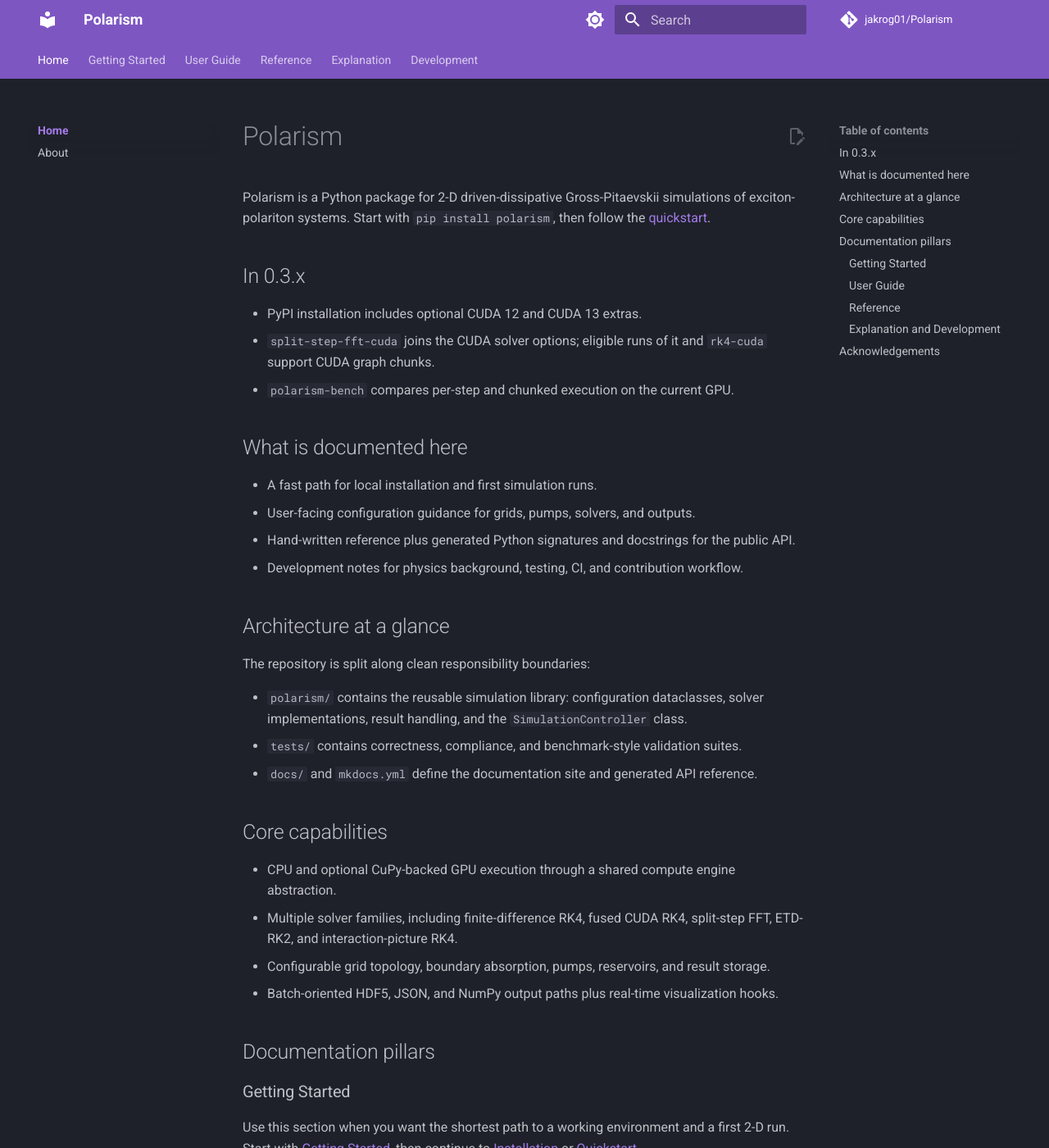
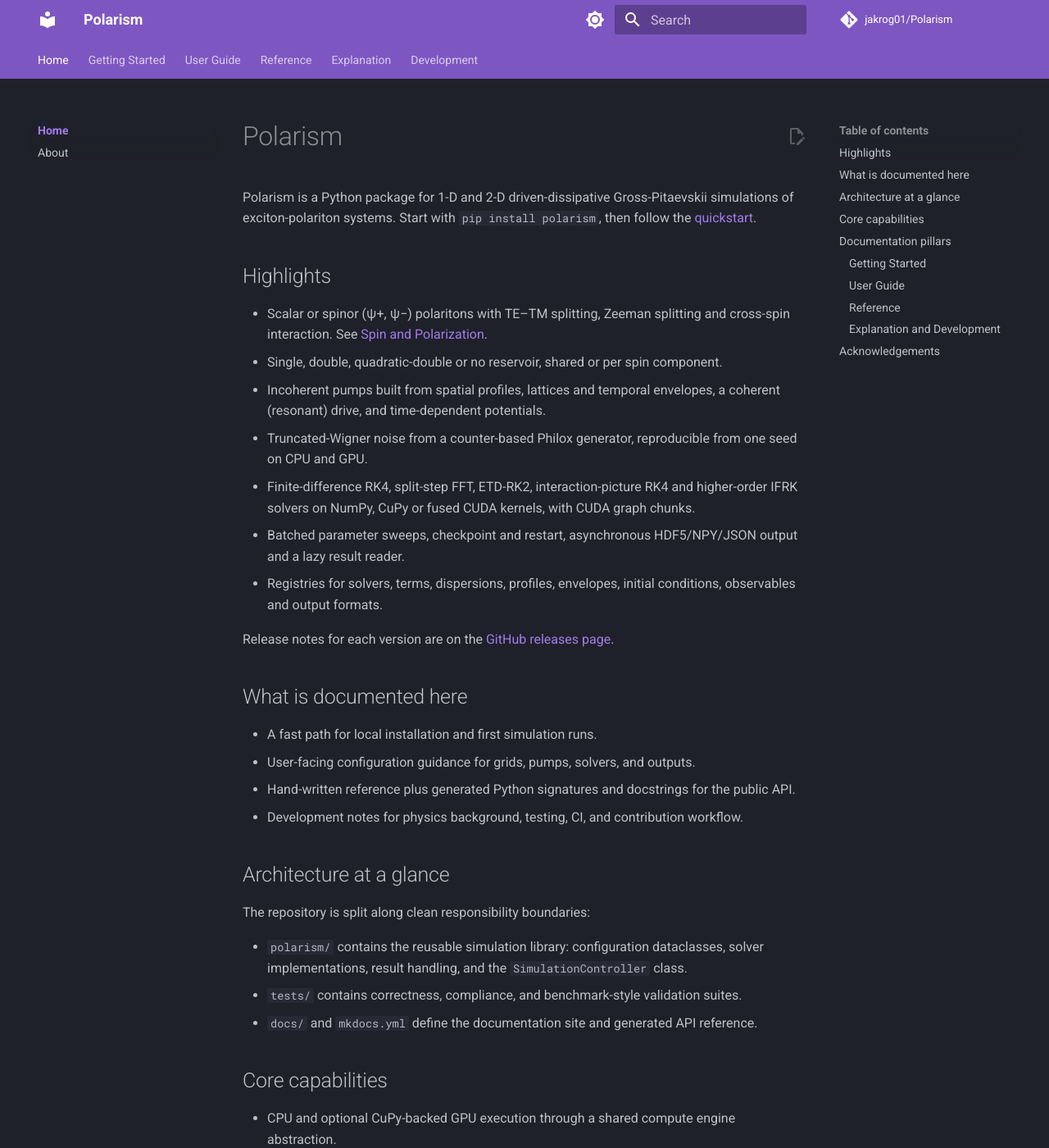
Before and after one commit to jakrog01/Polarism, an MkDocs documentation site: the page built from docs/index.md, in a window 1280 px wide and 1400 px high. Shown: the whole window at 82% size. Built offline with MkDocs 1.6.1 and Material for MkDocs 9.7.7, drawn with Linux system fonts in a browser that asks for light colours; comment, search, counter and statistics services are not loaded; some of the changed text lies outside the part shown.

Commit message:
Refresh docs home page, restore Andrzej Opala on the About page, drop em dashes
The About page lists Andrzej Opala again; he stays out of CITATION.cff.
The home page described 0.3.x; it now lists current capabilities and
links to the release notes. The 0.4 migration page is removed.

Claude-Session: https://claude.ai/code/session_019KP9wFAzEcf2UN9u5jFkfJ

```diff
--- a/docs/index.md
+++ b/docs/index.md
@@ -1,12 +1,18 @@
 # Polarism
 
-Polarism is a Python package for 2-D driven-dissipative Gross-Pitaevskii simulations of exciton-polariton systems. Start with `pip install polarism`, then follow the [quickstart](getting-started/quickstart.md).
+Polarism is a Python package for 1-D and 2-D driven-dissipative Gross-Pitaevskii simulations of exciton-polariton systems. Start with `pip install polarism`, then follow the [quickstart](getting-started/quickstart.md).
 
-## In 0.3.x
+## Highlights
 
-- PyPI installation includes optional CUDA 12 and CUDA 13 extras.
-- `split-step-fft-cuda` joins the CUDA solver options; eligible runs of it and `rk4-cuda` support CUDA graph chunks.
-- `polarism-bench` compares per-step and chunked execution on the current GPU.
+- Scalar or spinor (ψ+, ψ−) polaritons with TE–TM splitting, Zeeman splitting and cross-spin interaction. See [Spin and Polarization](user-guide/spin-and-polarization.md).
+- Single, double, quadratic-double or no reservoir, shared or per spin component.
+- Incoherent pumps built from spatial profiles, lattices and temporal envelopes, a coherent (resonant) drive, and time-dependent potentials.
+- Truncated-Wigner noise from a counter-based Philox generator, reproducible from one seed on CPU and GPU.
+- Finite-difference RK4, split-step FFT, ETD-RK2, interaction-picture RK4 and higher-order IFRK solvers on NumPy, CuPy or fused CUDA kernels, with CUDA graph chunks.
+- Batched parameter sweeps, checkpoint and restart, asynchronous HDF5/NPY/JSON output and a lazy result reader.
+- Registries for solvers, terms, dispersions, profiles, envelopes, initial conditions, observables and output formats.
+
+Release notes for each version are on the [GitHub releases page](https://github.com/jakrog01/Polarism/releases).
 
 ## What is documented here
 
@@ -26,7 +32,7 @@ The repository is split along clean responsibility boundaries:
 ## Core capabilities
 
 - CPU and optional CuPy-backed GPU execution through a shared compute engine abstraction.
-- Multiple solver families, including finite-difference RK4, fused CUDA RK4, split-step FFT, ETD-RK2, and interaction-picture RK4.
+- Multiple solver families, including finite-difference RK4, fused CUDA RK4, split-step FFT, ETD-RK2, interaction-picture RK4, and IFRK with RK4/DP5/DOP853/Verner tableaus.
 - Configurable grid topology, boundary absorption, pumps, reservoirs, and result storage.
 - Batch-oriented HDF5, JSON, and NumPy output paths plus real-time visualization hooks.
 
--- a/mkdocs.yml
+++ b/mkdocs.yml
@@ -61,7 +61,6 @@ nav:
       - GPU Profiling: development/profiling.md
       - Testing and CI: development/testing-and-ci.md
       - Contributing: development/contributing.md
-      - Migrating to 0.4: development/migrating-to-0.4.md
       - Release notes: https://github.com/jakrog01/Polarism/releases
 
 theme:
```
Also changed, not shown: other parts of docs/index.md (+1 -1 lines), README.md (+1 -1 lines), docs/about.md (+7 -0 lines), docs/api/solvers.md (+4 -4 lines), docs/development/migrating-to-0.4.md (deleted, +0 -74 lines), docs/development/physics-background.md (+1 -1 lines), docs/user-guide/potentials-and-pumps.md (+1 -1 lines), docs/assets/about/andrzej-opala.png (added), 1 other file.
